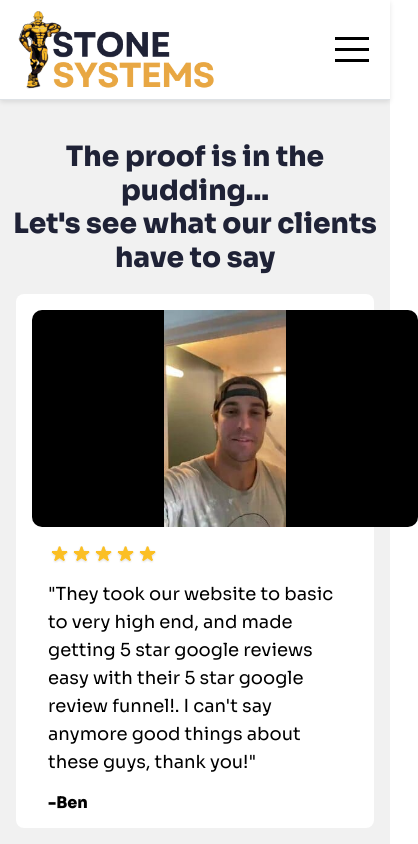
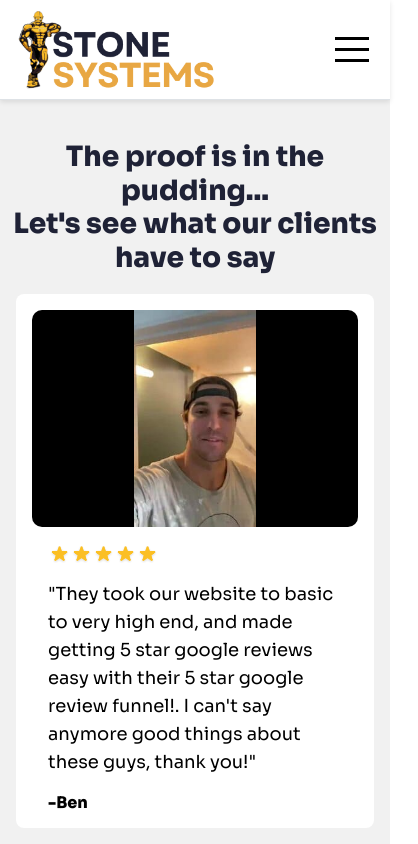
Before and after one commit to kaistone808/stonesystems-saas-website, a Next.js app: page /testimonials in a window 390 px wide. Shown: the top 844 px of the page, 418 px wide, since content can reach past the window. Built offline with nearby package versions, Linux system fonts and the light colour scheme.

Commit message:
mobile vid fix

```diff
--- a/components/LazyLoadVideo/LazyLoadVideo.tsx
+++ b/components/LazyLoadVideo/LazyLoadVideo.tsx
@@ -26,7 +26,7 @@ const LazyLoadVideo: React.FC<LazyLoadVideoProps> = ({ src, poster, alt, type, w
         }
       },
       {
-        rootMargin: '200px 0px',
+        rootMargin: '0px',
         threshold: 0.1,
       }
     );
--- a/components/TestimonialPage/TestimonialSection/TestimonialSection.module.css
+++ b/components/TestimonialPage/TestimonialSection/TestimonialSection.module.css
@@ -49,6 +49,12 @@
     height: auto;
     display: block;
   }
+  @media (max-width: 30em) {
+    video,
+    img {
+      min-width: 100%;
+    }
+  }
   .star {
     width: rem(22px);
     height: rem(22px);
```
